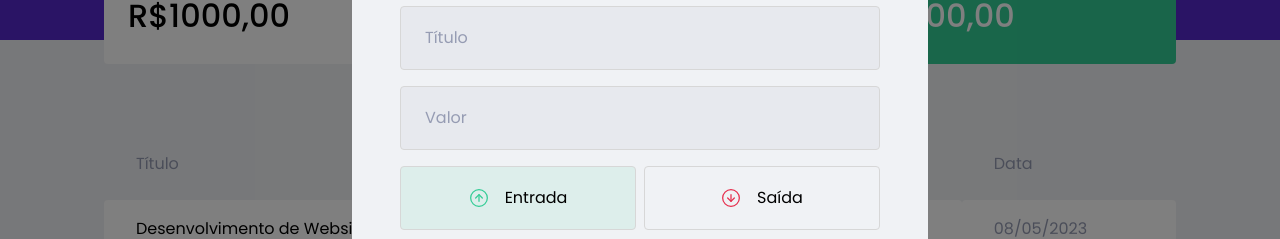
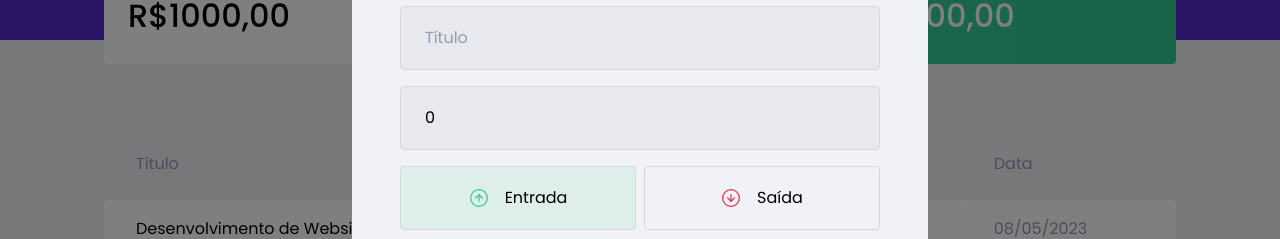
Before and after one commit to CCassolF/dtmoney, a React (Create React App) app: page / in a window 1280 px wide. Both pictures are taken after a click on the button "Nova transação". Shown: the part 232-471 px from the top of the page. Built offline with nearby package versions, Linux system fonts and the light colour scheme; no server answers; what miragejs would draw is missing.

Commit message:
Salvando dados do form

```diff
--- a/src/App.tsx
+++ b/src/App.tsx
@@ -28,7 +28,6 @@
         isOpen={isNewTransactionModalOpen}
         onRequestClose={handleCloseNewTransactionModal}
       />
-
       <GlobalStyle />
     </>
   );
--- a/src/components/NewTransactionModal/index.tsx
+++ b/src/components/NewTransactionModal/index.tsx
@@ -1,10 +1,10 @@
+import { FormEvent, useState } from 'react'
 import Modal from 'react-modal'
 import incomeImg from '../../assets/entradas.svg'
 import outcomeImg from '../../assets/saidas.svg'
 import closeImg from '../../assets/vector.svg'
 
 import { Container, TransactionTypeContainer, RadioBox } from './styles'
-import { useState } from 'react'
 
 interface NewTransactionModalProps {
   isOpen: boolean
@@ -12,7 +12,21 @@
 }
 
 export function NewTransactionModal({ isOpen, onRequestClose }: NewTransactionModalProps) {
+  const [title, setTitle] = useState('')
+  const [value, setValue] = useState(0)
+  const [category, setCategory] = useState('')
   const [type, setType] = useState('deposit')
+
+  function handleCreateNewTransAction(event: FormEvent) {
+    event.preventDefault()
+
+    console.log({
+      title,
+      value,
+      category,
+      type,
+    })
+  }
 
   return(
     <Modal
@@ -21,7 +35,6 @@
       overlayClassName="react-modal-overlay"
       className="react-modal-content"
     >
-
       <button
         type="button"
         onClick={onRequestClose}
@@ -30,16 +43,20 @@
         <img src={closeImg} alt="Fechar modal" />
       </button>
 
-      <Container>
+      <Container onSubmit={handleCreateNewTransAction}>
         <h2>Cadastrar transação</h2>
 
         <input
           placeholder="Título"
+          value={title}
+          onChange={event => setTitle(event.target.value)}
         />
 
         <input
           type="number"
           placeholder="Valor"
+          value={value}
+          onChange={event => setValue(Number(event.target.value))}
         />
 
         <TransactionTypeContainer>
@@ -65,6 +82,8 @@
 
         <input
           placeholder="Categoria"
+          value={category}
+          onChange={event => setCategory(event.target.value)}
         />
 
         <button type="submit">
```
